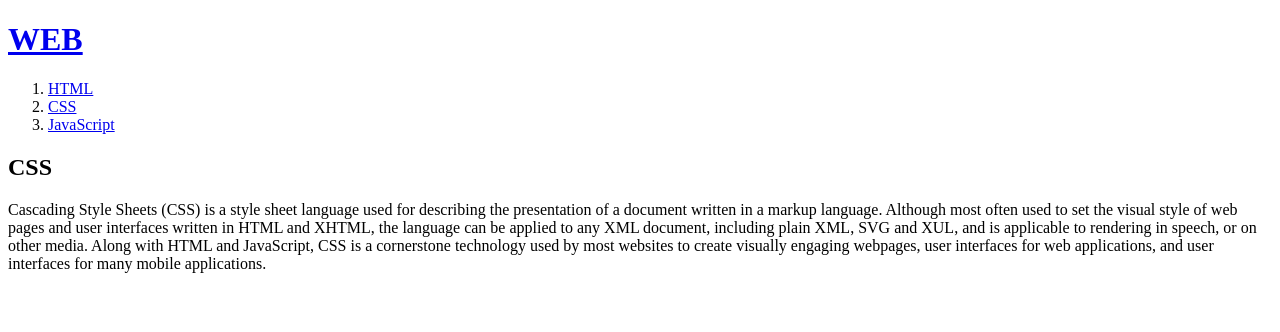
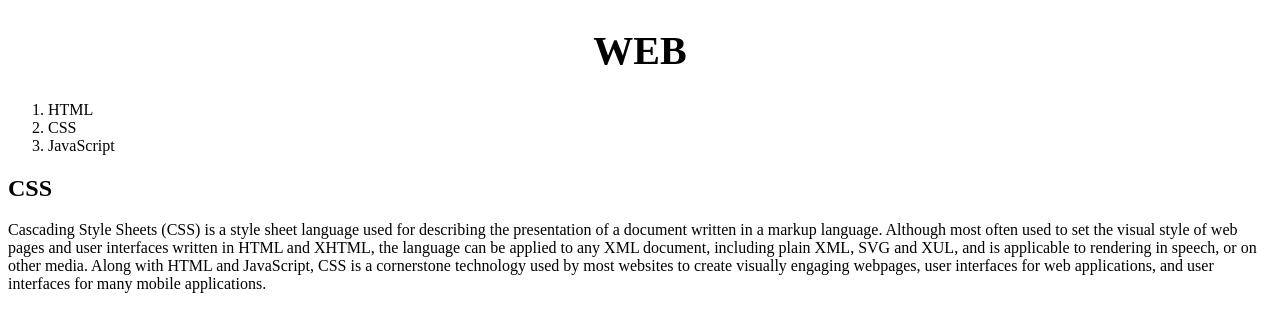
Before and after one commit to JieunAn21/web, a plain HTML site: page 2.html in a window 1280 px wide. Drawn offline with Linux system fonts and the light colour scheme.

Commit message:
CSS 속성을 스스로 알아내는 방법

```diff
--- a/2.html
+++ b/2.html
@@ -4,6 +4,16 @@
 <head>
   <title>WEB1 - CSS</title>
   <meta charset="utf-8">
+  <style>
+  a {
+    color:black;
+    text-decoration: none;
+  }
+  h1 {
+    font-size: 40px;
+    text-align: center;
+  }
+  </style>
 </head>
 
 <body>
```
